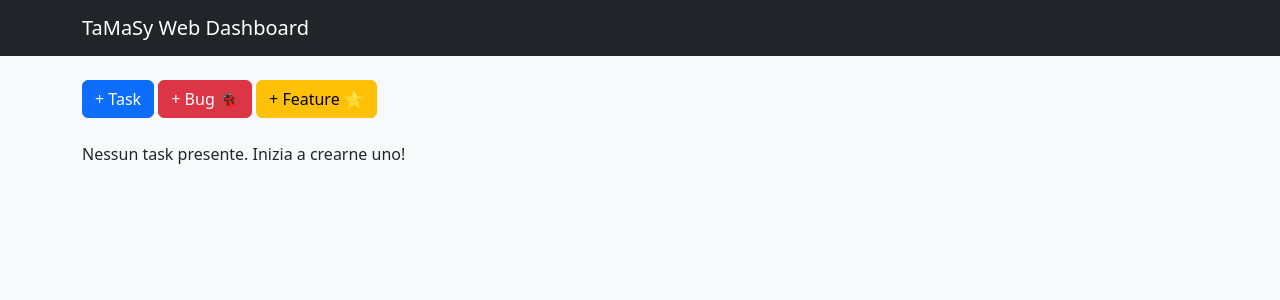
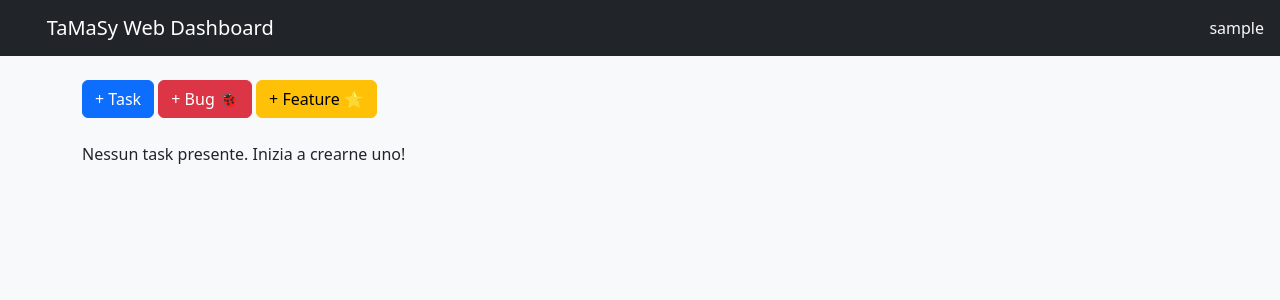
Before and after one commit to antoniochiurla/aula-corso-sviluppatore-liguria-2026, a Django app: page /tasks/ in a window 1280 px wide. Shown: the top 300 px of the page. Run offline with Django 5.2, Linux system fonts and the light colour scheme; the visitor is signed in with stand-in values (Sample User, id 1); data that the repository does not hold is empty.

Commit message:
added username on navbar

```diff
--- a/mytamasy/tasks/templates/tasks/index.html
+++ b/mytamasy/tasks/templates/tasks/index.html
@@ -7,6 +7,7 @@
 <body class="bg-light">
     <nav class="navbar navbar-dark bg-dark mb-4">
         <div class="container"><a class="navbar-brand">TaMaSy Web Dashboard</a></div>
+        <div class="text-light me-3">{{ user.get_username }}</div>
     </nav>
 
     <div class="container">
```
